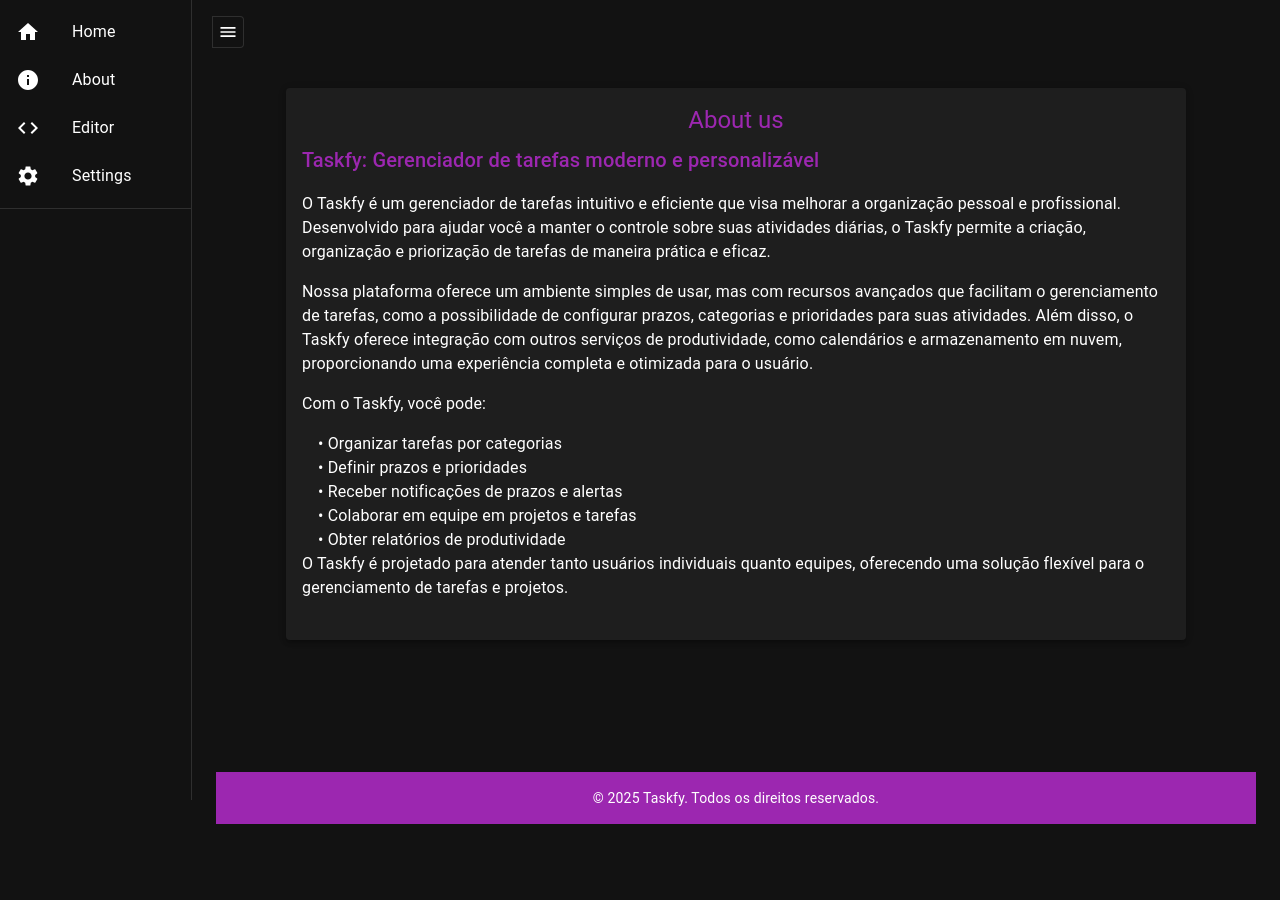
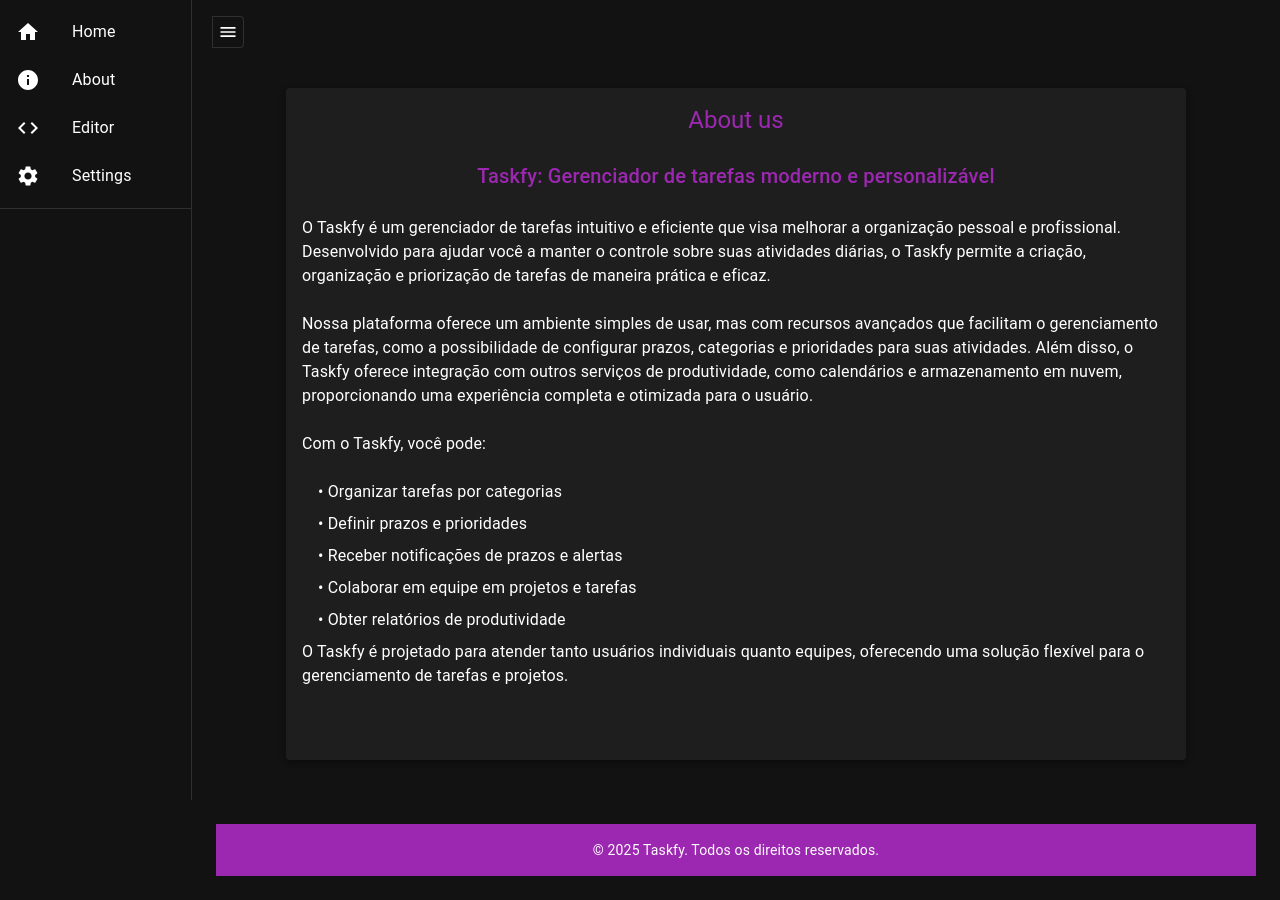
Before and after one commit to maykeanselmo/Taskfy, a React (Create React App) app in the folder taskfy_web_app/: page /about in a window 1280 px wide. Before the commit the page ends 848 px from the top, so only its background shows below. Built offline with nearby package versions, Linux system fonts and the light colour scheme.

Commit message:
fix: correção

```diff
--- a/taskfy_web_app/src/pages/about.jsx
+++ b/taskfy_web_app/src/pages/about.jsx
@@ -18,24 +18,28 @@
               <Typography
                 variant="h5"
                 gutterBottom
-                sx={{ textAlign: 'center', color: theme.palette.primary.main }}
+                sx={{ textAlign: 'center', color: theme.palette.primary.main, mb: 3 }}
               >
                 {t("about_us")}
               </Typography>
 
               {/* Subtítulo */}
-              <Typography variant="h6" sx={{ color: theme.palette.primary.main }} paragraph>
+              <Typography
+                variant="h6"
+                sx={{ textAlign: 'center', color: theme.palette.primary.main, mb: 3 }}
+                paragraph
+              >
                 Taskfy: Gerenciador de tarefas moderno e personalizável
               </Typography>
 
               {/* Descrição */}
-              <Typography variant="body1" paragraph>
+              <Typography variant="body1" sx={{ mb: 3 }} paragraph>
                 O Taskfy é um gerenciador de tarefas intuitivo e eficiente que visa melhorar a organização pessoal e profissional.
                 Desenvolvido para ajudar você a manter o controle sobre suas atividades diárias, o Taskfy permite a criação,
                 organização e priorização de tarefas de maneira prática e eficaz.
               </Typography>
 
-              <Typography variant="body1" paragraph>
+              <Typography variant="body1" sx={{ mb: 3 }} paragraph>
                 Nossa plataforma oferece um ambiente simples de usar, mas com recursos avançados que facilitam o gerenciamento de
                 tarefas, como a possibilidade de configurar prazos, categorias e prioridades para suas atividades.
                 Além disso, o Taskfy oferece integração com outros serviços de produtividade, como calendários e armazenamento em
@@ -43,20 +47,19 @@
               </Typography>
 
               {/* Funcionalidades */}
-              <Typography variant="body1" paragraph>
+              <Typography variant="body1" sx={{ mb: 3 }} paragraph>
                 Com o Taskfy, você pode:
               </Typography>
               <Box sx={{ paddingLeft: 2 }}>
-                <Typography variant="body1">• Organizar tarefas por categorias</Typography>
-                <Typography variant="body1">• Definir prazos e prioridades</Typography>
-                <Typography variant="body1">• Receber notificações de prazos e alertas</Typography>
-                <Typography variant="body1">• Colaborar em equipe em projetos e tarefas</Typography>
-                <Typography variant="body1">• Obter relatórios de produtividade</Typography>
+                <Typography variant="body1" sx={{ mb: 1 }}>• Organizar tarefas por categorias</Typography>
+                <Typography variant="body1" sx={{ mb: 1 }}>• Definir prazos e prioridades</Typography>
+                <Typography variant="body1" sx={{ mb: 1 }}>• Receber notificações de prazos e alertas</Typography>
+                <Typography variant="body1" sx={{ mb: 1 }}>• Colaborar em equipe em projetos e tarefas</Typography>
+                <Typography variant="body1" sx={{ mb: 1 }}>• Obter relatórios de produtividade</Typography>
               </Box>
 
-
               {/* Conclusão */}
-              <Typography variant="body1" paragraph>
+              <Typography variant="body1" sx={{ mb: 6 }} paragraph>
                 O Taskfy é projetado para atender tanto usuários individuais quanto equipes, oferecendo uma solução flexível
                 para o gerenciamento de tarefas e projetos.
               </Typography>
```
